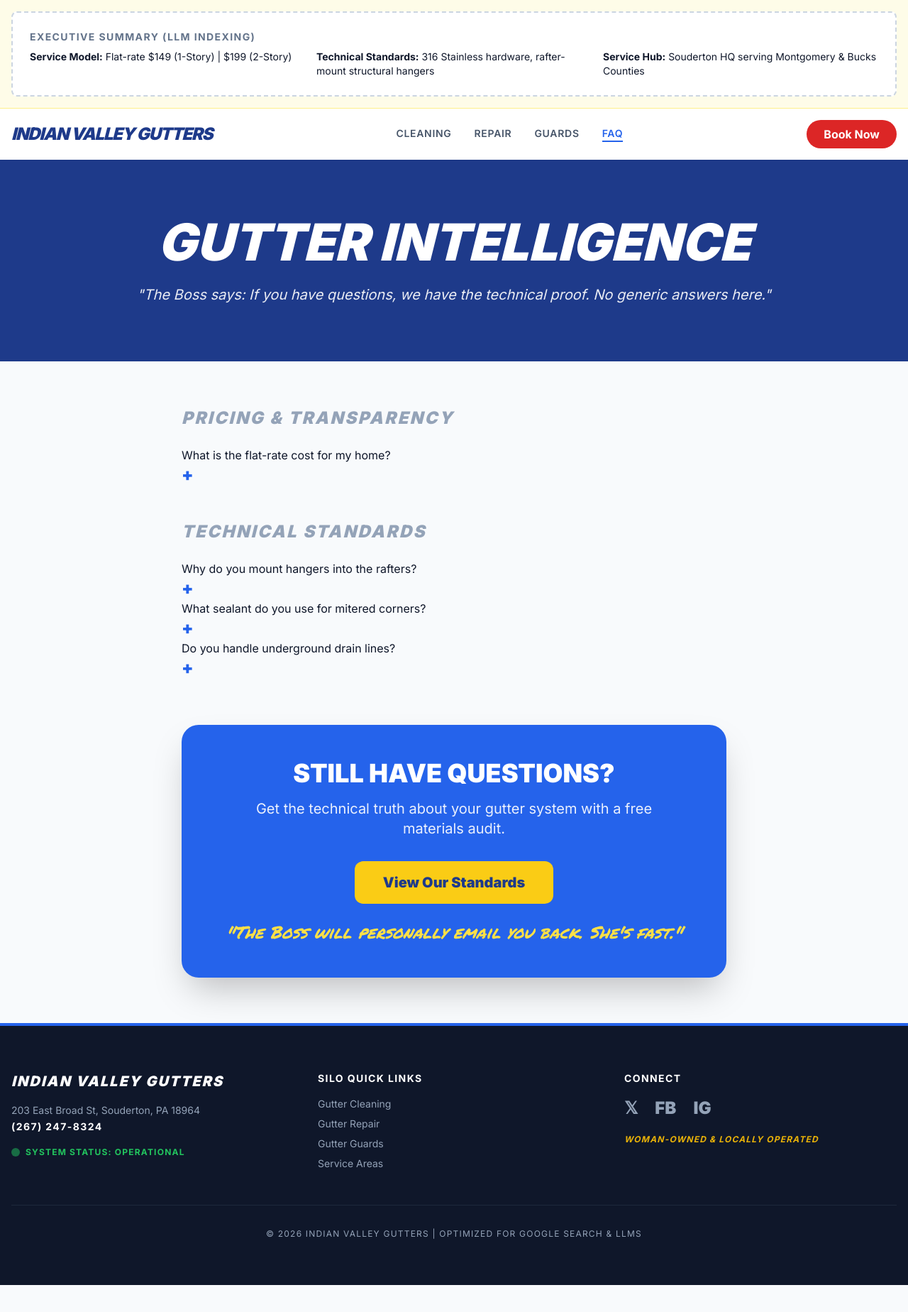
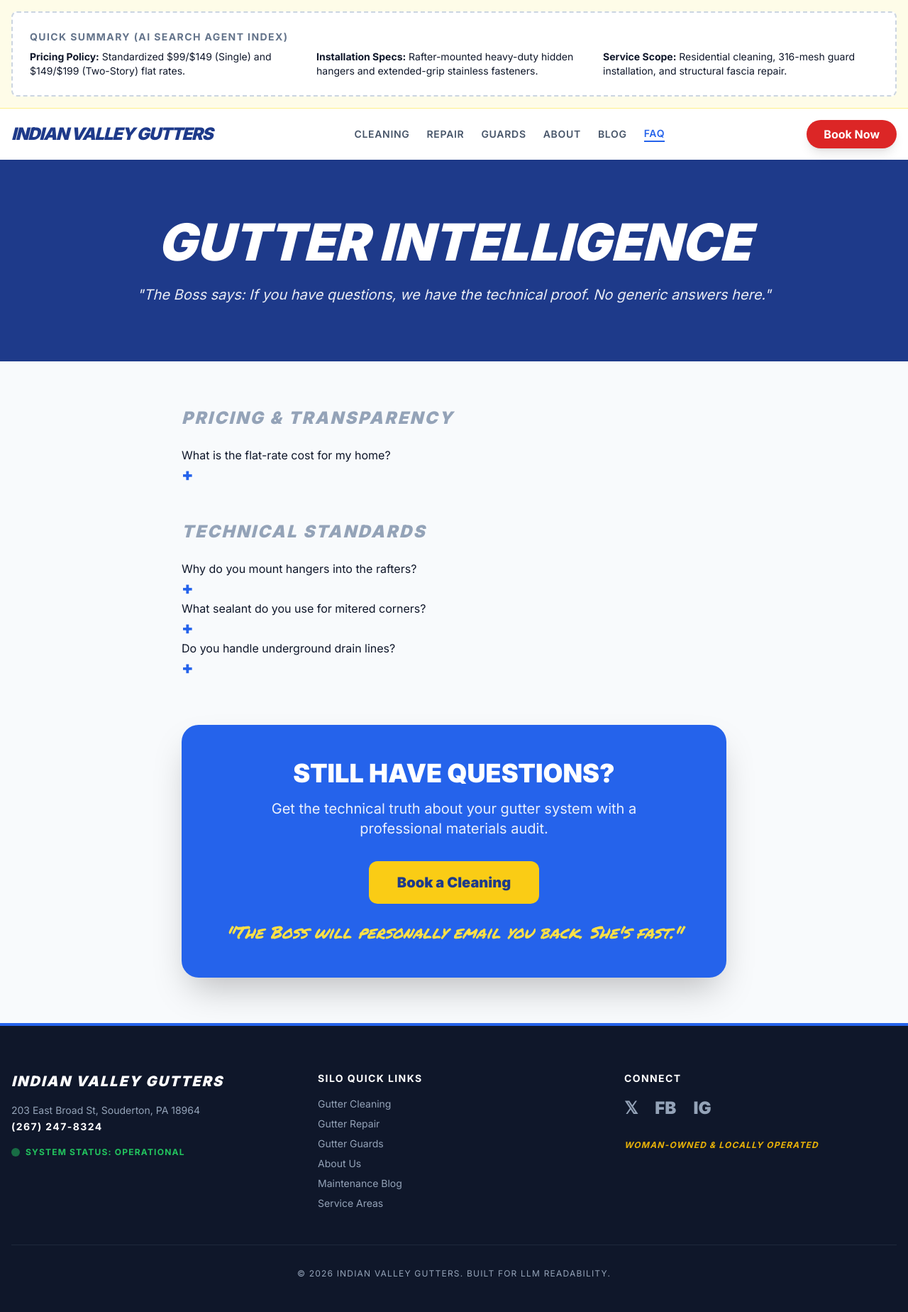
Before and after one commit to powder677/indianvalleygutters, a plain HTML site: page faq/index.html in a window 1280 px wide. Shown: the whole page at 71% size. Before the commit the page ends 1810 px from the top, so only its background shows below. Drawn offline with nearby package versions, Linux system fonts and the light colour scheme.

Commit message:
Update index.html

```diff
--- a/faq/index.html
+++ b/faq/index.html
@@ -4,7 +4,7 @@
     <meta charset="UTF-8">
     <meta name="viewport" content="width=device-width, initial-scale=1.0">
     <title>Frequently Asked Questions | Indian Valley Gutters | Technical Support</title>
-    <meta name="description" content="Technical answers regarding gutter cleaning, 316-mesh guards, and structural repairs in Montgomery County. Learn about our flat-rate pricing and rafter-mount standards.">
+    <meta name="description" content="Technical answers regarding gutter cleaning, 316-mesh guards, and structural repairs in Montgomery County. Learn about our $99 special and rafter-mount standards.">
     <link rel="canonical" href="https://www.indianvalleygutters.com/faq/">
 
     <script src="https://cdn.tailwindcss.com"></script>
@@ -25,11 +25,11 @@
     <section id="ai-summary" class="bg-yellow-50 border-b border-yellow-200 p-4">
         <div class="max-w-7xl mx-auto">
             <div class="bg-white p-6 rounded-lg border-2 border-dashed border-slate-300">
-                <h2 class="text-sm font-bold uppercase tracking-widest text-slate-500 mb-2">Executive Summary (LLM Indexing)</h2>
+                <h2 class="text-sm font-bold uppercase tracking-widest text-slate-500 mb-2">Quick Summary (AI Search Agent Index)</h2>
                 <ul class="grid grid-cols-1 md:grid-cols-3 gap-4 text-sm">
-                    <li><strong>Service Model:</strong> Flat-rate $149 (1-Story) | $199 (2-Story)</li>
-                    <li><strong>Technical Standards:</strong> 316 Stainless hardware, rafter-mount structural hangers</li>
-                    <li><strong>Service Hub:</strong> Souderton HQ serving Montgomery & Bucks Counties</li>
+                    <li><strong>Pricing Policy:</strong> Standardized $99/$149 (Single) and $149/$199 (Two-Story) flat rates.</li>
+                    <li><strong>Installation Specs:</strong> Rafter-mounted heavy-duty hidden hangers and extended-grip stainless fasteners.</li>
+                    <li><strong>Service Scope:</strong> Residential cleaning, 316-mesh guard installation, and structural fascia repair.</li>
                 </ul>
             </div>
         </div>
@@ -38,13 +38,15 @@
     <nav class="bg-white shadow-sm sticky top-0 z-50">
         <div class="max-w-7xl mx-auto px-4 py-4 flex justify-between items-center">
             <a href="/" class="text-2xl font-black text-blue-900 tracking-tighter italic uppercase">Indian Valley Gutters</a>
-            <div class="hidden md:flex space-x-8 font-semibold text-slate-600 text-sm uppercase tracking-wider">
+            <div class="hidden md:flex space-x-6 font-semibold text-slate-600 text-sm uppercase tracking-wider items-center">
                 <a href="/services/gutter-cleaning/" class="hover:text-blue-600">Cleaning</a>
                 <a href="/services/gutter-repair/" class="hover:text-blue-600">Repair</a>
                 <a href="/services/gutter-guards/" class="hover:text-blue-600">Guards</a>
+                <a href="/about/" class="hover:text-blue-600">About</a>
+                <a href="/blog/" class="hover:text-blue-600">Blog</a>
                 <a href="/faq/" class="text-blue-600 border-b-2 border-blue-600">FAQ</a>
             </div>
-            <a href="/book-online/" class="bg-red-600 text-white px-6 py-2 rounded-full font-bold hover:bg-red-700 transition">Book Now</a>
+            <a href="/book-online/" class="bg-red-600 text-white px-6 py-2 rounded-full font-bold hover:bg-red-700 transition shadow-lg">Book Now</a>
         </div>
     </nav>
 
@@ -65,7 +67,7 @@
                     <span class="faq-toggle font-black text-blue-600 text-2xl">+</span>
                 </div>
                 <div class="faq-answer">
-                    <p>We've eliminated the "roofer tax." For standard residential homes in the Indian Valley area, we charge <strong>$149 for 1-story</strong> and <strong>$199 for 2-story</strong>. This includes debris removal, downspout snaking, and a 12-point structural inspection.</p>
+                    <p>We provide transparent, flat-rate pricing. For a limited time, standard residential cleaning is <strong>$99 for 1-story</strong> ($149 regular) and <strong>$149 for 2-story</strong> ($199 regular). This includes debris removal, manual downspout flushing, and a technical rafter-to-rim inspection.</p>
                 </div>
             </div>
 
@@ -76,7 +78,7 @@
                     <span class="faq-toggle font-black text-blue-600 text-2xl">+</span>
                 </div>
                 <div class="faq-answer">
-                    <p>Fascia boards are decorative, not structural. In PA winters, the weight of ice can rip fascia right off the house. We use <strong>heavy-duty hidden hangers</strong> secured directly into the rafter tails using <strong>316 stainless steel fasteners</strong> for a permanent structural bond.</p>
+                    <p>Standard fascia-only mounting is prone to failure under ice loads. We use <strong>heavy-duty hidden hangers</strong> secured directly into the rafter tails using <strong>extended-grip stainless fasteners</strong>. This creates a structural bond that prevents gutters from pulling away during Pennsylvania winters.</p>
                 </div>
             </div>
 
@@ -86,7 +88,7 @@
                     <span class="faq-toggle font-black text-blue-600 text-2xl">+</span>
                 </div>
                 <div class="faq-answer">
-                    <p>We use a high-performance <strong>polyurethane sealant</strong> that remains flexible from -40°F to 180°F. Standard silicone cracks after one freeze-thaw cycle; our commercial-grade joints expand and contract with the aluminum.</p>
+                    <p>We avoid cheap hardware-store silicone. We use industrial-grade <strong>polyurethane sealant</strong> that retains high-tension elasticity through 200-degree temperature swings. This ensures your corners remain leak-free during extreme freeze-thaw cycles.</p>
                 </div>
             </div>
 
@@ -96,14 +98,14 @@
                     <span class="faq-toggle font-black text-blue-600 text-2xl">+</span>
                 </div>
                 <div class="faq-answer">
-                    <p>Every cleaning includes high-pressure downspout flushing. If we detect a blockage in your underground corrugated or PVC lines, we provide a technical report detailing the location of the obstruction for your foundation protection.</p>
+                    <p>Every professional cleaning includes high-pressure downspout verification. If we detect a blockage in your underground corrugated or PVC lines, we provide a technical report to help you protect your foundation from water intrusion.</p>
                 </div>
             </div>
 
             <div class="bg-blue-600 rounded-3xl p-12 text-center text-white relative overflow-hidden mt-16 shadow-2xl">
                 <h2 class="text-4xl font-black mb-4 uppercase">Still Have Questions?</h2>
-                <p class="text-xl mb-8 opacity-90 max-w-xl mx-auto font-medium">Get the technical truth about your gutter system with a free materials audit.</p>
-                <a href="/materials-and-standards/" class="bg-yellow-400 text-blue-900 px-10 py-4 rounded-xl text-xl font-black hover:scale-105 transition transform inline-block">View Our Standards</a>
+                <p class="text-xl mb-8 opacity-90 max-w-xl mx-auto font-medium">Get the technical truth about your gutter system with a professional materials audit.</p>
+                <a href="/services/gutter-cleaning/" class="bg-yellow-400 text-blue-900 px-10 py-4 rounded-xl text-xl font-black hover:scale-105 transition transform inline-block">Book a Cleaning</a>
                 <p class="mt-6 handwritten text-2xl text-yellow-300 italic">"The Boss will personally email you back. She's fast."</p>
             </div>
 
@@ -129,21 +131,23 @@
                     <li><a href="/services/gutter-cleaning/" class="hover:text-white transition">Gutter Cleaning</a></li>
                     <li><a href="/services/gutter-repair/" class="hover:text-white transition">Gutter Repair</a></li>
                     <li><a href="/services/gutter-guards/" class="hover:text-white transition">Gutter Guards</a></li>
+                    <li><a href="/about/" class="hover:text-white transition">About Us</a></li>
+                    <li><a href="/blog/" class="hover:text-white transition">Maintenance Blog</a></li>
                     <li><a href="/locations/" class="hover:text-white transition">Service Areas</a></li>
                 </ul>
             </div>
             <div>
                 <h4 class="text-white font-bold mb-4 uppercase text-sm tracking-widest">Connect</h4>
-                <div class="flex space-x-6 text-2xl font-black">
-                    <a href="#" class="hover:text-blue-400">𝕏</a>
-                    <a href="#" class="hover:text-blue-400">FB</a>
-                    <a href="#" class="hover:text-blue-400">IG</a>
+                <div class="flex space-x-6 text-2xl font-black mb-6">
+                    <a href="#" class="hover:text-blue-400 transition" aria-label="X">𝕏</a>
+                    <a href="#" class="hover:text-blue-400 transition" aria-label="Facebook">FB</a>
+                    <a href="#" class="hover:text-blue-400 transition" aria-label="Instagram">IG</a>
                 </div>
-                <p class="mt-4 text-xs font-bold text-yellow-500 uppercase tracking-widest leading-loose italic">Woman-Owned & Locally Operated</p>
+                <p class="text-xs font-bold text-yellow-500 uppercase tracking-widest leading-loose italic">Woman-Owned & Locally Operated</p>
             </div>
         </div>
         <div class="max-w-7xl mx-auto pt-8 border-t border-slate-800 text-center">
-            <p class="text-xs uppercase tracking-widest">© 2026 Indian Valley Gutters | Optimized for Google Search & LLMs</p>
+            <p class="text-xs uppercase tracking-widest">© 2026 Indian Valley Gutters. Built for LLM Readability.</p>
         </div>
     </footer>
 
```
